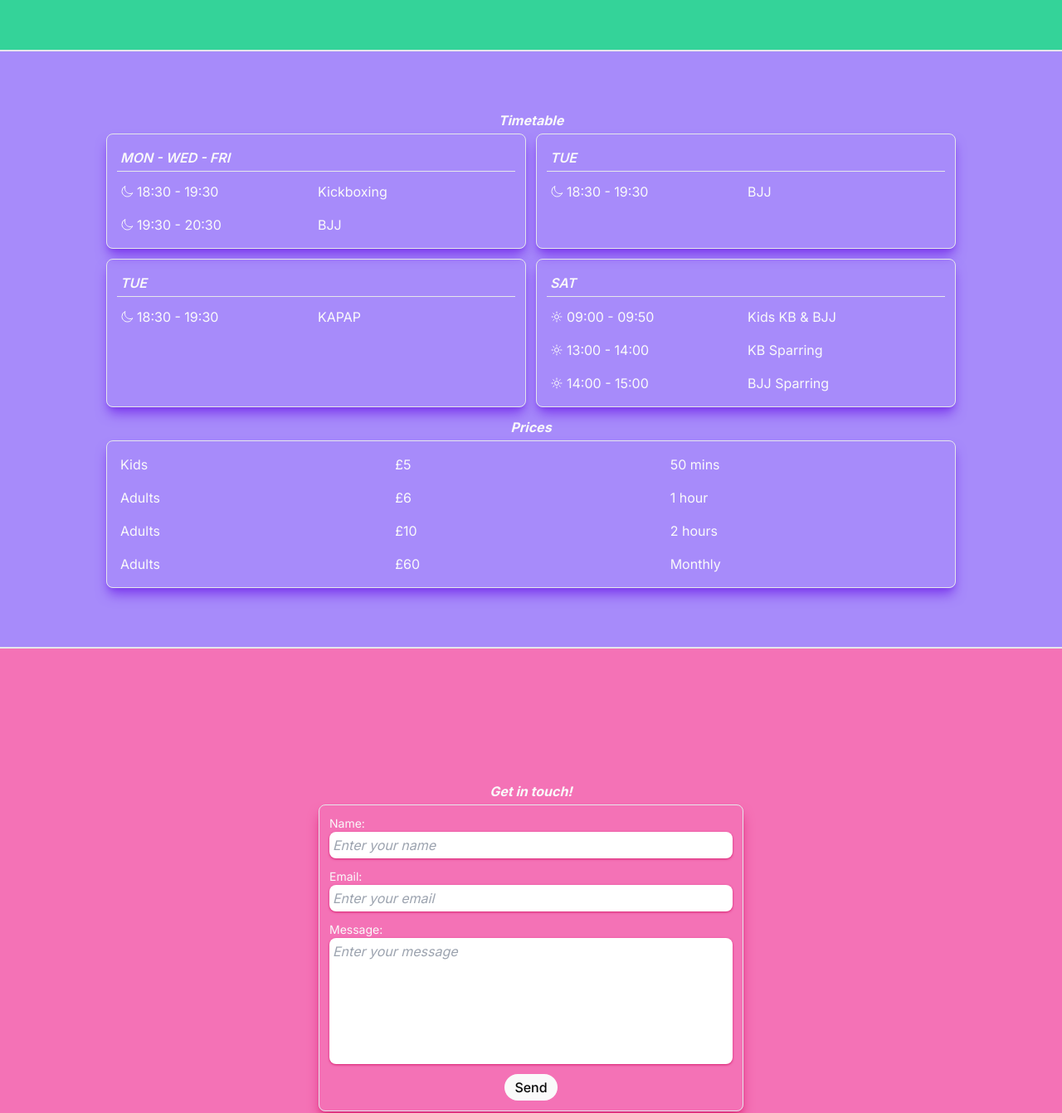
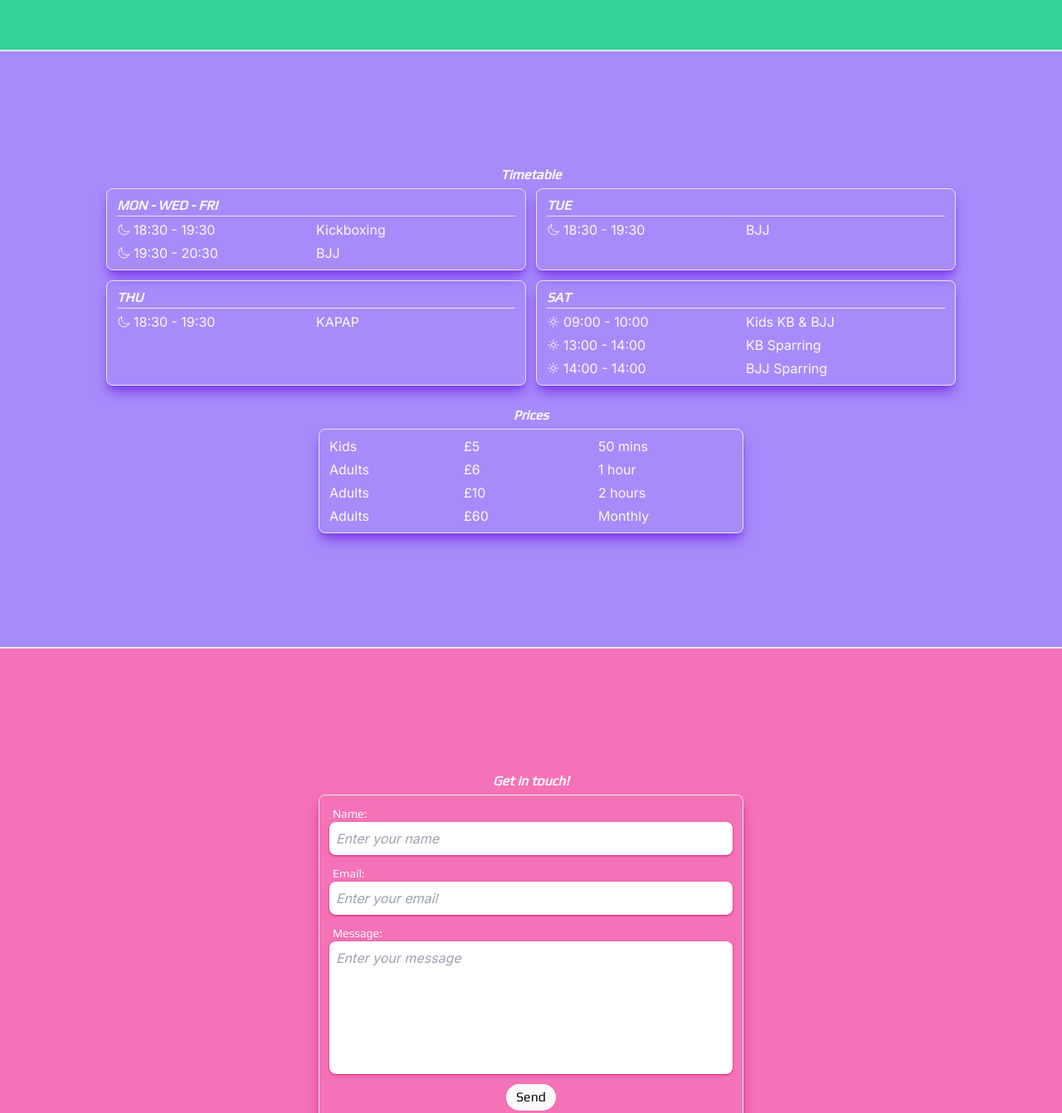
Before and after one commit to charlieBdev/strasse-gym, a Next.js app: page / in a window 1280 px wide. Shown: the part 1458-2800 px from the top of the page at 83% size. Built offline with nearby package versions, Linux system fonts and the light colour scheme.

Commit message:
add font

```diff
--- a/src/app/components/Button.jsx
+++ b/src/app/components/Button.jsx
@@ -5,7 +5,7 @@ import { motion } from 'framer-motion';
 export const Button = ({ text }) => {
 	return (
 		<motion.button
-			className="bg-neutral-50 text-neutral-950 font-medium rounded-full px-3 py-1 mx-auto"
+			className="bg-neutral-50 text-neutral-950 font-medium rounded-full px-3 py-1 mx-auto font-headings"
 			whileHover={{ scale: 1.1 }}
 			whileTap={{ scale: 0.9 }}
 		>
--- a/src/app/components/Navbar.jsx
+++ b/src/app/components/Navbar.jsx
@@ -16,7 +16,7 @@ export const Navbar = () => {
 			<Link href="#top">
 				{/* STRASSE <span className="hidden md:inline-block">GYM</span> */}
 				<motion.h1
-					className="font-black italic text-xl"
+					className="font-black italic text-xl font-headings"
 					whileHover={{ scale: 1.1 }}
 					whileTap={{ scale: 0.9 }}
 				>
@@ -36,7 +36,7 @@ export const Navbar = () => {
 							damping: 20,
 						}}
 					>
-						<span className="hidden md:block rounded-full px-3 py-1 hover:bg-neutral-800">
+						<span className="hidden md:block rounded-full px-3 py-1 hover:bg-neutral-800 font-headings">
 							News
 						</span>
 						<NewsSVG />
@@ -54,7 +54,7 @@ export const Navbar = () => {
 							damping: 20,
 						}}
 					>
-						<span className="hidden md:block rounded-full px-3 py-1 hover:bg-neutral-800">
+						<span className="hidden md:block rounded-full px-3 py-1 hover:bg-neutral-800 font-headings">
 							Timetable
 						</span>
 						<CalendarSVG />
--- a/src/app/components/Timetable/Prices.jsx
+++ b/src/app/components/Timetable/Prices.jsx
@@ -5,26 +5,28 @@ import { EveningSVG } from '../svg/EveningSVG';
 export const Prices = () => {
 	return (
 		<div className="flex flex-col w-full items-center gap-1 select-none">
-			<p className="font-bold text-center italic">Prices</p>
-			<div className="flex flex-col gap-3 w-full">
-				<div className="border rounded-lg shadow-lg shadow-violet-600 p-3 hover:shadow-xl hover:shadow-violet-600">
-					<div className="flex flex-col gap-2">
-						<div className="grid grid-cols-3 gap-1 p-1 hover:bg-violet-500 rounded-lg">
+			<p className="text-center italic font-semibold text-md font-headings">
+				Prices
+			</p>
+			<div className="flex flex-col w-full max-w-lg">
+				<div className="border rounded-lg shadow-lg shadow-violet-600 p-2 hover:shadow-xl hover:shadow-violet-600">
+					<div className="flex flex-col gap-1">
+						<div className="grid grid-cols-3 hover:bg-violet-500 rounded-lg px-1">
 							<p>Kids</p>
 							<p>£5</p>
 							<p>50 mins</p>
 						</div>
-						<div className="grid grid-cols-3 gap-1 p-1 hover:bg-violet-500 rounded-lg">
+						<div className="grid grid-cols-3 hover:bg-violet-500 rounded-lg px-1">
 							<p>Adults</p>
 							<p>£6</p>
 							<p>1 hour</p>
 						</div>
-						<div className="grid grid-cols-3 gap-1 p-1 hover:bg-violet-500 rounded-lg">
+						<div className="grid grid-cols-3 hover:bg-violet-500 rounded-lg px-1">
 							<p>Adults</p>
 							<p>£10</p>
 							<p>2 hours</p>
 						</div>
-						<div className="grid grid-cols-3 gap-1 p-1 hover:bg-violet-500 rounded-lg">
+						<div className="grid grid-cols-3 hover:bg-violet-500 rounded-lg px-1">
 							<p>Adults</p>
 							<p>£60</p>
 							<p>Monthly</p>
--- a/src/app/components/Timetable/Table.jsx
+++ b/src/app/components/Timetable/Table.jsx
@@ -5,22 +5,24 @@ import { DaytimeSVG } from '../svg/DaytimeSVG';
 const Table = () => {
 	return (
 		<div className="flex flex-col w-full gap-1 select-none">
-			<p className="font-bold text-center italic">Timetable</p>
+			<p className="text-center italic font-semibold text-md font-headings">
+				Timetable
+			</p>
 			<div className="flex flex-col md:grid md:grid-cols-2 gap-3">
 				{/* Mon */}
-				<div className="border rounded-lg shadow-lg shadow-violet-600 p-3 hover:shadow-xl hover:shadow-violet-600">
-					<div className="flex flex-col gap-2">
-						<p className="font-semibold text-md italic border-b p-1">
+				<div className="border rounded-lg shadow-lg shadow-violet-600 p-2 hover:shadow-xl hover:shadow-violet-600">
+					<div className="flex flex-col gap-1">
+						<p className="font-semibold text-md italic border-b font-headings mx-1">
 							MON - WED - FRI
 						</p>
-						<div className="grid grid-cols-2 gap-1 p-1 hover:bg-violet-500 rounded-lg">
+						<div className="grid grid-cols-2 hover:bg-violet-500 rounded-lg px-1">
 							<div className="flex items-center gap-1">
 								<EveningSVG />
 								<p>18:30 - 19:30</p>
 							</div>
 							<p>Kickboxing</p>
 						</div>
-						<div className="grid grid-cols-2 gap-1 p-1 hover:bg-violet-500 rounded-lg">
+						<div className="grid grid-cols-2 hover:bg-violet-500 rounded-lg px-1">
 							<div className="flex items-center gap-1">
 								<EveningSVG />
 								<p>19:30 - 20:30</p>
@@ -30,11 +32,13 @@ const Table = () => {
 					</div>
 				</div>
 				{/* Tues */}
-				<div className="border rounded-lg shadow-lg shadow-violet-600 p-3 hover:shadow-xl hover:shadow-violet-600">
-					<div className="flex flex-col gap-2">
-						<p className="font-semibold text-md italic border-b p-1">TUE</p>
-						<div className="grid grid-cols-2 gap-1 p-1 hover:bg-violet-500 rounded-lg">
-							<div className="flex items-center gap-1">
+				<div className="border rounded-lg shadow-lg shadow-violet-600 p-2 hover:shadow-xl hover:shadow-violet-600">
+					<div className="flex flex-col gap-1">
+						<p className="font-semibold text-md italic border-b font-headings mx-1">
+							TUE
+						</p>
+						<div className="grid grid-cols-2 hover:bg-violet-500 rounded-lg">
+							<div className="flex items-center gap-1 px-1">
 								<EveningSVG />
 								<p>18:30 - 19:30</p>
 							</div>
@@ -43,11 +47,13 @@ const Table = () => {
 					</div>
 				</div>
 				{/* Thurs */}
-				<div className="border rounded-lg shadow-lg shadow-violet-600 p-3 hover:shadow-xl hover:shadow-violet-600">
-					<div className="flex flex-col gap-2">
-						<p className="font-semibold text-md italic border-b p-1">TUE</p>
-						<div className="grid grid-cols-2 gap-1 p-1 hover:bg-violet-500 rounded-lg">
-							<div className="flex items-center gap-1">
+				<div className="border rounded-lg shadow-lg shadow-violet-600 p-2 hover:shadow-xl hover:shadow-violet-600">
+					<div className="flex flex-col gap-1">
+						<p className="font-semibold text-md italic border-b font-headings mx-1">
+							THU
+						</p>
+						<div className="grid grid-cols-2 hover:bg-violet-500 rounded-lg">
+							<div className="flex items-center gap-1 px-1">
 								<EveningSVG />
 								<p>18:30 - 19:30</p>
 							</div>
@@ -56,27 +62,29 @@ const Table = () => {
 					</div>
 				</div>
 				{/* Sat */}
-				<div className="border rounded-lg shadow-lg shadow-violet-600 p-3 hover:shadow-xl hover:shadow-violet-600">
-					<div className="flex flex-col gap-2">
-						<p className="font-semibold text-md italic border-b p-1">SAT</p>
-						<div className="grid grid-cols-2 gap-1 p-1 hover:bg-violet-500 rounded-lg">
+				<div className="border rounded-lg shadow-lg shadow-violet-600 p-2 hover:shadow-xl hover:shadow-violet-600">
+					<div className="flex flex-col gap-1">
+						<p className="font-semibold text-md italic border-b font-headings mx-1">
+							SAT
+						</p>
+						<div className="grid grid-cols-2 hover:bg-violet-500 rounded-lg px-1">
 							<div className="flex items-center gap-1">
 								<DaytimeSVG />
-								<p>09:00 - 09:50</p>
+								<p>09:00 - 10:00</p>
 							</div>
 							<p>Kids KB & BJJ</p>
 						</div>
-						<div className="grid grid-cols-2 gap-1 p-1 hover:bg-violet-500 rounded-lg">
+						<div className="grid grid-cols-2 hover:bg-violet-500 rounded-lg px-1">
 							<div className="flex items-center gap-1">
 								<DaytimeSVG />
 								<p>13:00 - 14:00</p>
 							</div>
 							<p>KB Sparring</p>
 						</div>
-						<div className="grid grid-cols-2 gap-1 p-1 hover:bg-violet-500 rounded-lg">
+						<div className="grid grid-cols-2 hover:bg-violet-500 rounded-lg px-1">
 							<div className="flex items-center gap-1">
 								<DaytimeSVG />
-								<p>14:00 - 15:00</p>
+								<p>14:00 - 14:00</p>
 							</div>
 							<p>BJJ Sparring</p>
 						</div>
--- a/src/app/components/Timetable/Timetable.jsx
+++ b/src/app/components/Timetable/Timetable.jsx
@@ -6,7 +6,7 @@ export const Timetable = () => {
 	return (
 		<div
 			id="timetable"
-			className="bg-violet-400 min-h-[calc(100vh-5rem)] w-full flex flex-col items-center justify-center border-b-2 p-6 md:px-16 lg:px-24 xl:px-32 gap-3"
+			className="bg-violet-400 min-h-[calc(100vh-5rem)] w-full flex flex-col items-center justify-center border-b-2 p-6 md:px-16 lg:px-24 xl:px-32 gap-6"
 		>
 			<Table />
 			<Prices />
--- a/src/app/components/contact/Form.jsx
+++ b/src/app/components/contact/Form.jsx
@@ -21,12 +21,14 @@ export const Form = () => {
 
 	return (
 		<div className="w-full md:max-w-lg flex flex-col gap-1">
-			<p className="font-bold text-center italic">Get in touch!</p>
+			<p className="font-bold text-center italic font-headings">
+				Get in touch!
+			</p>
 			<form
 				onSubmit={handleSend}
 				className="flex flex-col border p-3 rounded-lg shadow-lg shadow-pink-600  hover:shadow-xl hover:shadow-pink-600"
 			>
-				<label htmlFor="name" className="text-sm">
+				<label htmlFor="name" className="text-sm font-headings px-1">
 					Name:
 				</label>
 				<input
@@ -35,9 +37,9 @@ export const Form = () => {
 					onChange={(e) => setName(e.target.value)}
 					type="text"
 					placeholder="Enter your name"
-					className="p-1 rounded-lg mb-3 text-neutral-950 shadow shadow-pink-600 placeholder:italic"
+					className="p-2 rounded-lg mb-3 text-neutral-950 shadow shadow-pink-600 placeholder:italic"
 				/>
-				<label htmlFor="email" className="text-sm">
+				<label htmlFor="email" className="text-sm font-headings px-1">
 					Email:
 				</label>
 				<input
@@ -46,9 +48,9 @@ export const Form = () => {
 					onChange={(e) => setEmail(e.target.value)}
 					type="text"
 					placeholder="Enter your email"
-					className="p-1 rounded-lg mb-3 text-neutral-950 shadow shadow-pink-600 placeholder:italic"
+					className="p-2 rounded-lg mb-3 text-neutral-950 shadow shadow-pink-600 placeholder:italic"
 				/>
-				<label htmlFor="name" className="text-sm">
+				<label htmlFor="name" className="text-sm font-headings px-1">
 					Message:
 				</label>
 				<textarea
@@ -57,11 +59,11 @@ export const Form = () => {
 					onChange={(e) => setMessage(e.target.value)}
 					type="text"
 					placeholder="Enter your message"
-					className="p-1 rounded-lg mb-3 text-neutral-950 shadow shadow-pink-600 placeholder:italic resize-none"
+					className="p-2 rounded-lg mb-3 text-neutral-950 shadow shadow-pink-600 placeholder:italic resize-none"
 					rows="6"
 				/>
 				<motion.button
-					className="bg-neutral-50 text-neutral-950 font-medium rounded-full px-3 py-1 mx-auto"
+					className="bg-neutral-50 text-neutral-950 font-medium rounded-full px-3 py-1 mx-auto font-headings"
 					whileHover={{ scale: 1.1 }}
 					whileTap={{ scale: 0.9 }}
 				>
--- a/src/app/components/news/News.jsx
+++ b/src/app/components/news/News.jsx
@@ -6,7 +6,9 @@ export const News = () => {
 			id="news"
 			className="bg-emerald-400 min-h-[calc(100vh-5rem)] w-full flex flex-col items-center justify-center border-b-2 p-6 md:px-16 lg:px-24 xl:px-32"
 		>
-			News
+			<p className="text-center italic font-semibold text-md font-headings">
+				News
+			</p>
 		</div>
 	);
 };
--- a/src/app/layout.js
+++ b/src/app/layout.js
@@ -1,17 +1,22 @@
 import './globals.css'
-import { Inter } from 'next/font/google'
+import { Inter, Play } from 'next/font/google'
 
 const inter = Inter({ subsets: ['latin'] })
+const headings = Play({
+  subsets: ['latin'],
+  weight: '400',
+  variable: '--font-headings'
+})
 
 export const metadata = {
-  title: 'Create Next App',
-  description: 'Generated by create next app',
+  title: 'Strasse Gym',
+  description: 'Best gym in Sheffield',
 }
 
 export default function RootLayout({ children }) {
   return (
     <html lang="en">
-      <body className={inter.className}>
+      <body className={`${inter.className} ${headings.variable}`}>
         {children}
       </body>
     </html>
--- a/tailwind.config.js
+++ b/tailwind.config.js
@@ -12,6 +12,9 @@ module.exports = {
         'gradient-conic':
           'conic-gradient(from 180deg at 50% 50%, var(--tw-gradient-stops))',
       },
+      fontFamily: {
+        headings: ['var(--font-headings)'],
+      },
     },
   },
   plugins: [],
```
Also changed, not shown: src/app/components/Hero.jsx (+5 -6 lines), src/app/components/footer/Footer.jsx (+11 -6 lines).
